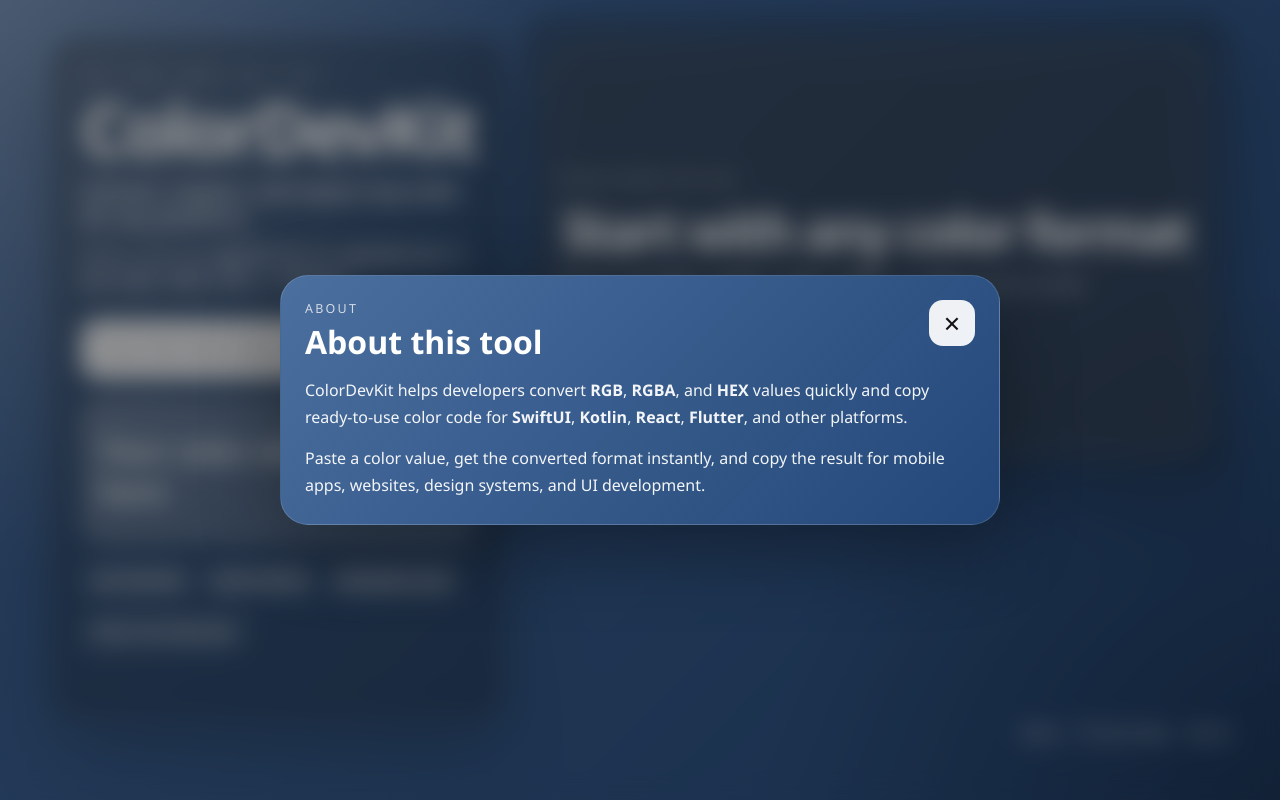
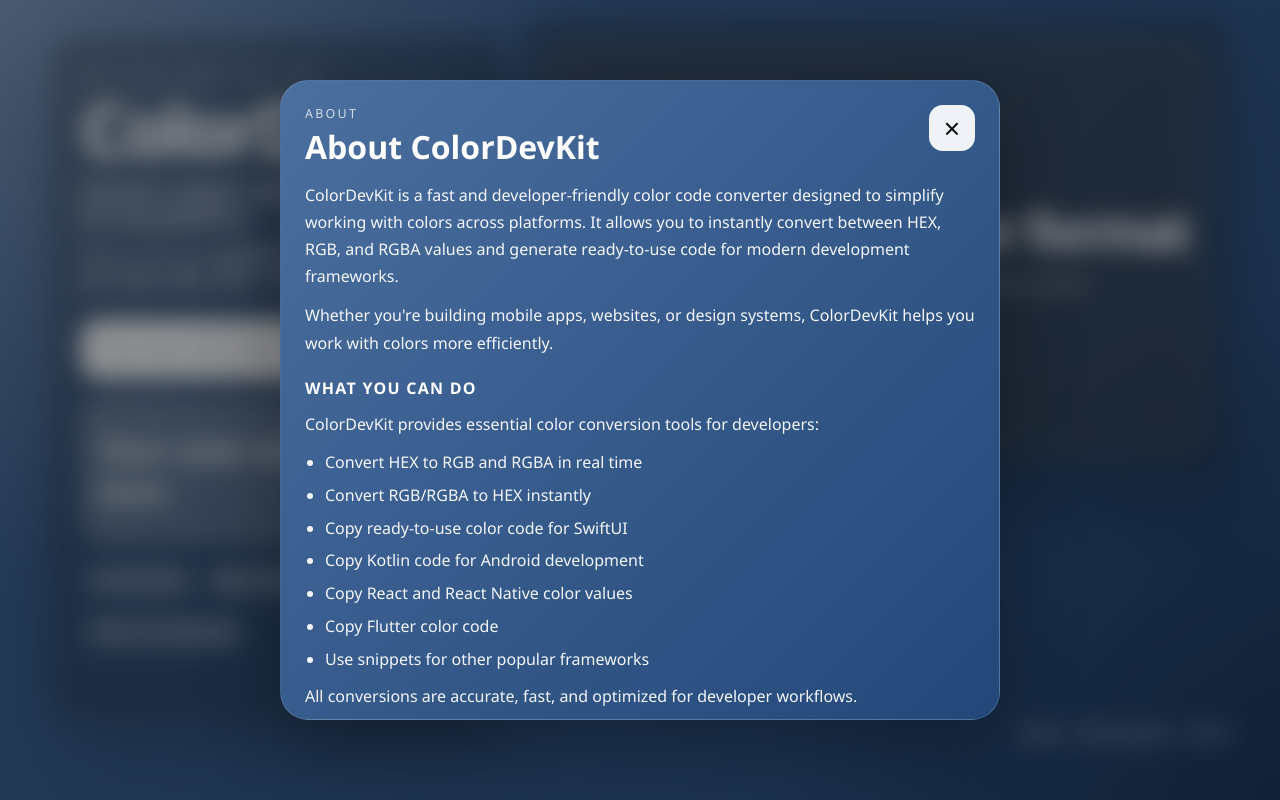
Before and after one commit to AlvinButani/ColorPickerJS, a React (Vite) app: page / in a window 1280 px wide. Both pictures are taken after a click on the button "About". Built offline with nearby package versions, Linux system fonts and the light colour scheme.

Commit message:
Polish ColorDevKit release UI

```diff
--- a/src/App.jsx
+++ b/src/App.jsx
@@ -548,18 +548,17 @@
   const hsl = rgbToHsl(parsedColor);
   const hsv = rgbToHsv(parsedColor);
   const oklch = rgbToOklch(parsedColor);
-  const namedColor = getCssNamedColor(parsedColor);
 
   return [
     { label: "HEX", value: parsedColor.hex },
     { label: "RGB", value: parsedColor.rgbText },
+    { label: "RGBA", value: parsedColor.rgbaText },
     { label: "HSL", value: `hsl(${hsl.hue}, ${hsl.saturation}%, ${hsl.lightness}%)` },
     { label: "HSB / HSV", value: `hsb(${hsv.hue}, ${hsv.saturation}%, ${hsv.brightness}%)` },
     {
       label: "OKLCH (Modern CSS)",
       value: `oklch(${oklch.lightness} ${oklch.chroma} ${oklch.hue})`,
     },
-    { label: "CSS Named Color", value: namedColor, muted: namedColor === "No named match" },
   ];
 }
 
@@ -739,6 +738,30 @@
 ${colors}
   }
 }`;
+}
+
+function getCopyToastMessage(label) {
+  if (!label) {
+    return "";
+  }
+
+  if (label === "Share URL") {
+    return "Share link copied";
+  }
+
+  if (label.startsWith("Palette")) {
+    return `${label.replace("Palette ", "")} copied`;
+  }
+
+  if (label.startsWith("Tailwind")) {
+    return "Tailwind class copied";
+  }
+
+  if (label.startsWith("Opacity")) {
+    return "RGBA opacity copied";
+  }
+
+  return `${label} copied`;
 }
 
 async function copyText(text) {
@@ -896,6 +919,7 @@
     () => codeSnippets.filter((snippet) => !PRIMARY_SNIPPETS.includes(snippet.label)),
     [codeSnippets],
   );
+  const copyToastMessage = getCopyToastMessage(copiedKey);
 
   useEffect(() => {
     if (!copiedKey) {
@@ -1169,7 +1193,7 @@
         <div className="workspace-panel">
           {parsedColor ? (
             <>
-              <section className="tool-section" aria-labelledby="conversions-title">
+              <section className="tool-section conversions-section" aria-labelledby="conversions-title">
                 <div className="section-header">
                   <div>
                     <p className="section-kicker">Inspect</p>
@@ -1207,7 +1231,7 @@
                 </div>
               </section>
 
-              <section className="tool-section" aria-labelledby="contrast-title">
+              <section className="tool-section contrast-section" aria-labelledby="contrast-title">
                 <div className="section-header">
                   <div>
                     <p className="section-kicker">Accessibility</p>
@@ -1246,7 +1270,7 @@
                 </div>
               </section>
 
-              <section className="tool-section" aria-labelledby="opacity-title">
+              <section className="tool-section opacity-section" aria-labelledby="opacity-title">
                 <div className="section-header">
                   <div>
                     <p className="section-kicker">Variants</p>
@@ -1279,13 +1303,13 @@
                 </div>
               </section>
 
-              <section className="tool-section" aria-labelledby="tailwind-title">
+              <section className="tool-section developer-section" aria-labelledby="developer-title">
                 <div className="section-header">
                   <div>
-                    <p className="section-kicker">Tailwind</p>
-                    <h2 id="tailwind-title" className="section-title">Closest Tailwind class</h2>
+                    <p className="section-kicker">Export</p>
+                    <h2 id="developer-title" className="section-title">Developer snippets</h2>
                   </div>
-                  <p>Copy web-ready utility classes from the nearest Tailwind v3 color.</p>
+                  <p>Platform-ready code for mobile and web projects.</p>
                 </div>
 
                 {tailwindMatch ? (
@@ -1344,16 +1368,6 @@
                     </div>
                   </div>
                 ) : null}
-              </section>
-
-              <section className="tool-section" aria-labelledby="developer-title">
-                <div className="section-header">
-                  <div>
-                    <p className="section-kicker">Export</p>
-                    <h2 id="developer-title" className="section-title">Developer snippets</h2>
-                  </div>
-                  <p>Platform-ready code for mobile and web projects.</p>
-                </div>
 
                 <div className="snippet-grid">
                   {primarySnippets.map((snippet) => (
@@ -1387,7 +1401,7 @@
                 ) : null}
               </section>
 
-              <section className="tool-section" aria-labelledby="css-title">
+              <section className="tool-section css-section" aria-labelledby="css-title">
                 <div className="section-header">
                   <div>
                     <p className="section-kicker">CSS</p>
@@ -1414,7 +1428,7 @@
                 </div>
               </section>
 
-              <section className="tool-section" aria-labelledby="palette-title">
+              <section className="tool-section palette-section" aria-labelledby="palette-title">
                 <div className="section-header">
                   <div>
                     <p className="section-kicker">Scale</p>
@@ -1565,7 +1579,7 @@
             <div className="modal-header">
               <div>
                 <p className="modal-eyebrow">About</p>
-                <h3 id="about-modal-title">About this tool</h3>
+                <h3 id="about-modal-title">About ColorDevKit</h3>
               </div>
               <button
                 type="button"
@@ -1579,15 +1593,54 @@
 
             <div className="about-copy">
               <p>
-                ColorDevKit helps developers convert <strong>RGB</strong>,
-                {" "}<strong>RGBA</strong>, and <strong>HEX</strong> values quickly and
-                copy ready-to-use color code for <strong>SwiftUI</strong>,
-                {" "}<strong>Kotlin</strong>, <strong>React</strong>, <strong>Flutter</strong>,
-                {" "}and other platforms.
+                ColorDevKit is a fast and developer-friendly color code converter
+                designed to simplify working with colors across platforms. It allows
+                you to instantly convert between HEX, RGB, and RGBA values and
+                generate ready-to-use code for modern development frameworks.
               </p>
               <p>
-                Paste a color value, get the converted format instantly, and copy the
-                result for mobile apps, websites, design systems, and UI development.
+                Whether you're building mobile apps, websites, or design systems,
+                ColorDevKit helps you work with colors more efficiently.
+              </p>
+
+              <h4>What You Can Do</h4>
+              <p>ColorDevKit provides essential color conversion tools for developers:</p>
+              <ul>
+                <li>Convert HEX to RGB and RGBA in real time</li>
+                <li>Convert RGB/RGBA to HEX instantly</li>
+                <li>Copy ready-to-use color code for SwiftUI</li>
+                <li>Copy Kotlin code for Android development</li>
+                <li>Copy React and React Native color values</li>
+                <li>Copy Flutter color code</li>
+                <li>Use snippets for other popular frameworks</li>
+              </ul>
+              <p>
+                All conversions are accurate, fast, and optimized for developer workflows.
+              </p>
+
+              <h4>Built for Developers & Designers</h4>
+              <p>ColorDevKit is ideal for:</p>
+              <ul>
+                <li>iOS developers using SwiftUI</li>
+                <li>Android developers working with Kotlin</li>
+                <li>Web developers using React</li>
+                <li>Flutter developers building cross-platform apps</li>
+                <li>UI/UX designers creating consistent color systems</li>
+              </ul>
+
+              <h4>Fast, Simple, and Efficient</h4>
+              <ul>
+                <li>Paste any color value and get instant results</li>
+                <li>No login or setup required</li>
+                <li>Clean interface focused on productivity</li>
+                <li>Perfect for UI development, theming, and design systems</li>
+              </ul>
+
+              <h4>Why ColorDevKit</h4>
+              <p>
+                If you're looking for a reliable HEX to RGB converter, RGBA generator,
+                or multi-platform color code tool, ColorDevKit provides everything you
+                need in one place: fast, simple, and built for developers.
               </p>
             </div>
           </section>
@@ -1647,6 +1700,20 @@
           </section>
         </div>
       ) : null}
+
+      <div
+        className={`copy-toast ${copyToastMessage ? "copy-toast-visible" : ""}`}
+        role="status"
+        aria-live="polite"
+        aria-atomic="true"
+      >
+        <span className="copy-toast-icon" aria-hidden="true">
+          <svg viewBox="0 0 24 24" focusable="false">
+            <path d="M20 6L9 17l-5-5" fill="none" stroke="currentColor" strokeWidth="2.4" strokeLinecap="round" strokeLinejoin="round" />
+          </svg>
+        </span>
+        <span>{copyToastMessage}</span>
+      </div>
     </main>
   );
 }
--- a/src/styles.css
+++ b/src/styles.css
@@ -116,6 +116,30 @@
   box-shadow: none;
   background: rgba(255, 255, 255, 0.08);
   border-color: rgba(255, 255, 255, 0.14);
+}
+
+.conversions-section {
+  order: 1;
+}
+
+.developer-section {
+  order: 2;
+}
+
+.palette-section {
+  order: 3;
+}
+
+.css-section {
+  order: 4;
+}
+
+.contrast-section {
+  order: 5;
+}
+
+.opacity-section {
+  order: 6;
 }
 
 .empty-workspace {
@@ -882,14 +906,38 @@
 
 .about-copy {
   display: grid;
-  gap: 14px;
+  gap: 12px;
+}
+
+.about-copy h4,
+.about-copy p,
+.about-copy ul {
+  margin: 0;
+}
+
+.about-copy h4 {
+  margin-top: 8px;
+  font-size: 1rem;
+  letter-spacing: 0.08em;
+  text-transform: uppercase;
 }
 
 .about-copy p {
-  margin: 0;
   font-size: 1rem;
   line-height: 1.7;
   opacity: 0.94;
+}
+
+.about-copy ul {
+  display: grid;
+  gap: 8px;
+  padding-left: 20px;
+  line-height: 1.55;
+  opacity: 0.94;
+}
+
+.about-copy li::marker {
+  color: currentColor;
 }
 
 .shortcut-list {
@@ -923,6 +971,50 @@
   line-height: 1.5;
   opacity: 0.92;
   text-align: right;
+}
+
+.copy-toast {
+  position: fixed;
+  left: 50%;
+  bottom: max(22px, env(safe-area-inset-bottom));
+  z-index: 30;
+  display: flex;
+  align-items: center;
+  gap: 10px;
+  max-width: min(420px, calc(100vw - 32px));
+  padding: 12px 16px;
+  border-radius: 999px;
+  background: rgba(255, 255, 255, 0.94);
+  color: #111111;
+  font-weight: 900;
+  box-shadow: 0 18px 48px rgba(0, 0, 0, 0.24);
+  opacity: 0;
+  pointer-events: none;
+  transform: translate(-50%, 16px) scale(0.96);
+  transition:
+    opacity 160ms ease,
+    transform 160ms ease;
+}
+
+.copy-toast-visible {
+  opacity: 1;
+  transform: translate(-50%, 0) scale(1);
+}
+
+.copy-toast-icon {
+  width: 24px;
+  height: 24px;
+  display: grid;
+  place-items: center;
+  flex: 0 0 auto;
+  border-radius: 999px;
+  background: #111111;
+  color: #ffffff;
+}
+
+.copy-toast-icon svg {
+  width: 15px;
+  height: 15px;
 }
 
 @media (max-width: 980px) {
```
Also changed, not shown: 5 other files (tests, documents, lock files or other folders).
